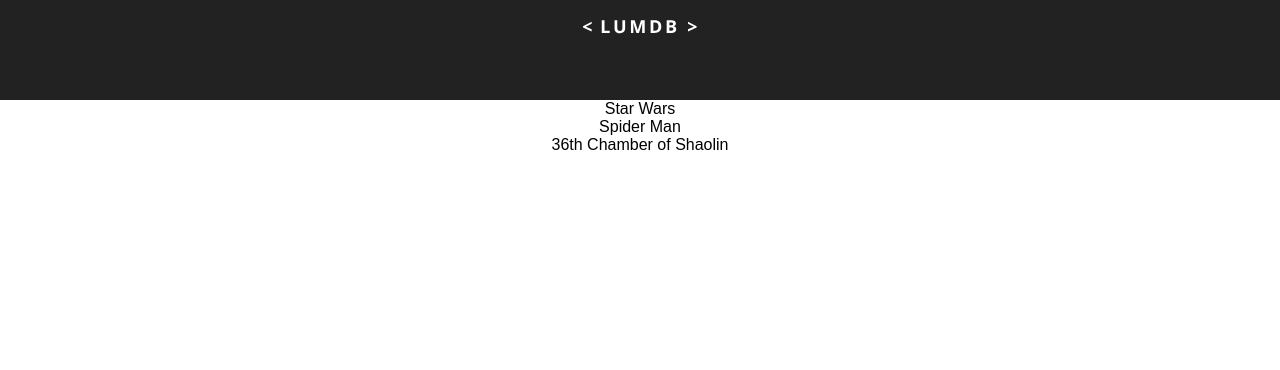
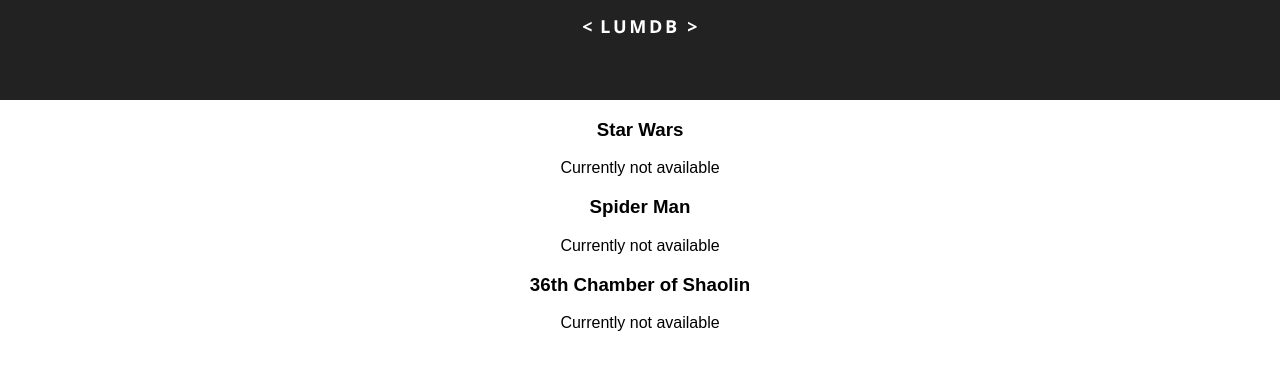
Before and after one commit to Kurtz1993/react16-for-everyone, a React (Create React App) app: page / in a window 1280 px wide. Shown: the top 370 px of the page. Built offline with nearby package versions, Linux system fonts and the light colour scheme; the HTML template or start-up script is replaced by a standard one.

Commit message:
Add defaultProps

```diff
--- a/src/components/Movie.tsx
+++ b/src/components/Movie.tsx
@@ -5,11 +5,21 @@
     id: number;
     title: string;
   };
+  desc: string;
 }
 
 class Movie extends React.Component<MovieProps> {
+  static defaultProps: Partial<MovieProps> = {
+    desc: 'Currently not available',
+  };
+
   render() {
-    return <div className="movie">{this.props.movie.title}</div>;
+    return (
+      <div>
+        <h3>{this.props.movie.title}</h3>
+        <p>{this.props.desc}</p>
+      </div>
+    );
   }
 }
 
```
